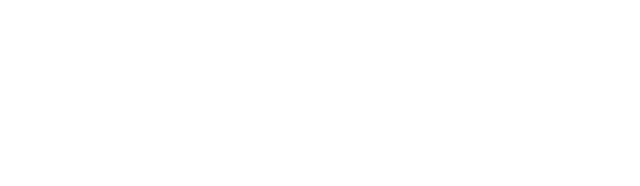
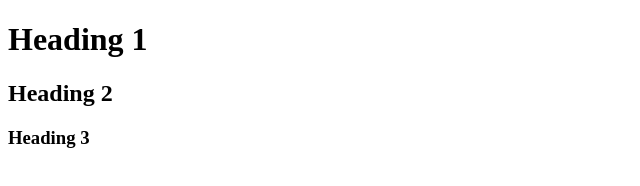
Before and after one commit to Nehit-2001/Login-Page, a plain HTML site: page index.html in a window 1280 px wide. Shown: the whole page, without its empty margins (0-640 px from the left). Drawn offline with Linux system fonts and the light colour scheme.

Commit message:
Adding Headings

```diff
--- a/index.html
+++ b/index.html
@@ -5,5 +5,9 @@
     <meta name="viewport" content="width=device-width, initial-scale=1.0" />
     <title>Document</title>
   </head>
-  <body></body>
+  <body>
+    <h1>Heading 1</h1>
+    <h2>Heading 2</h2>
+    <h3>Heading 3</h3>
+  </body>
 </html>
```
